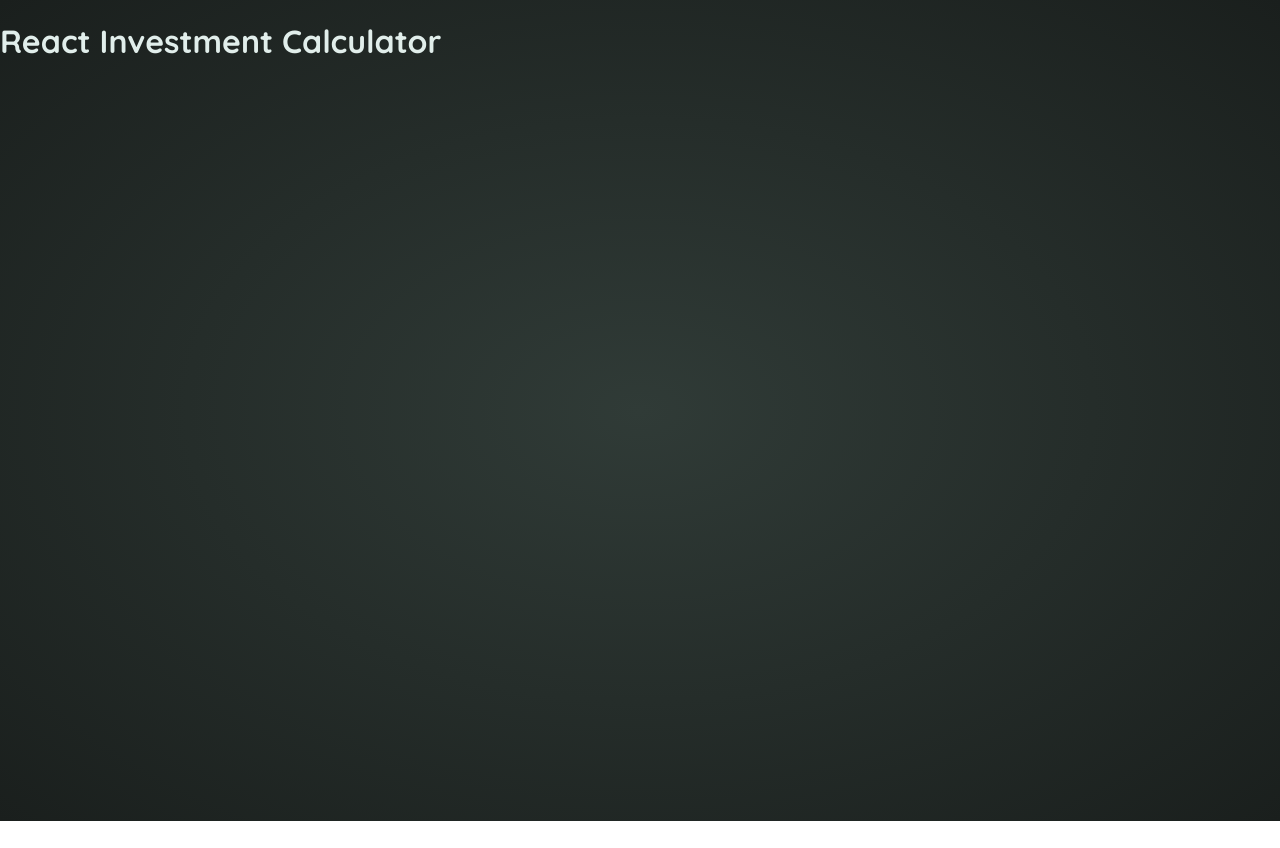
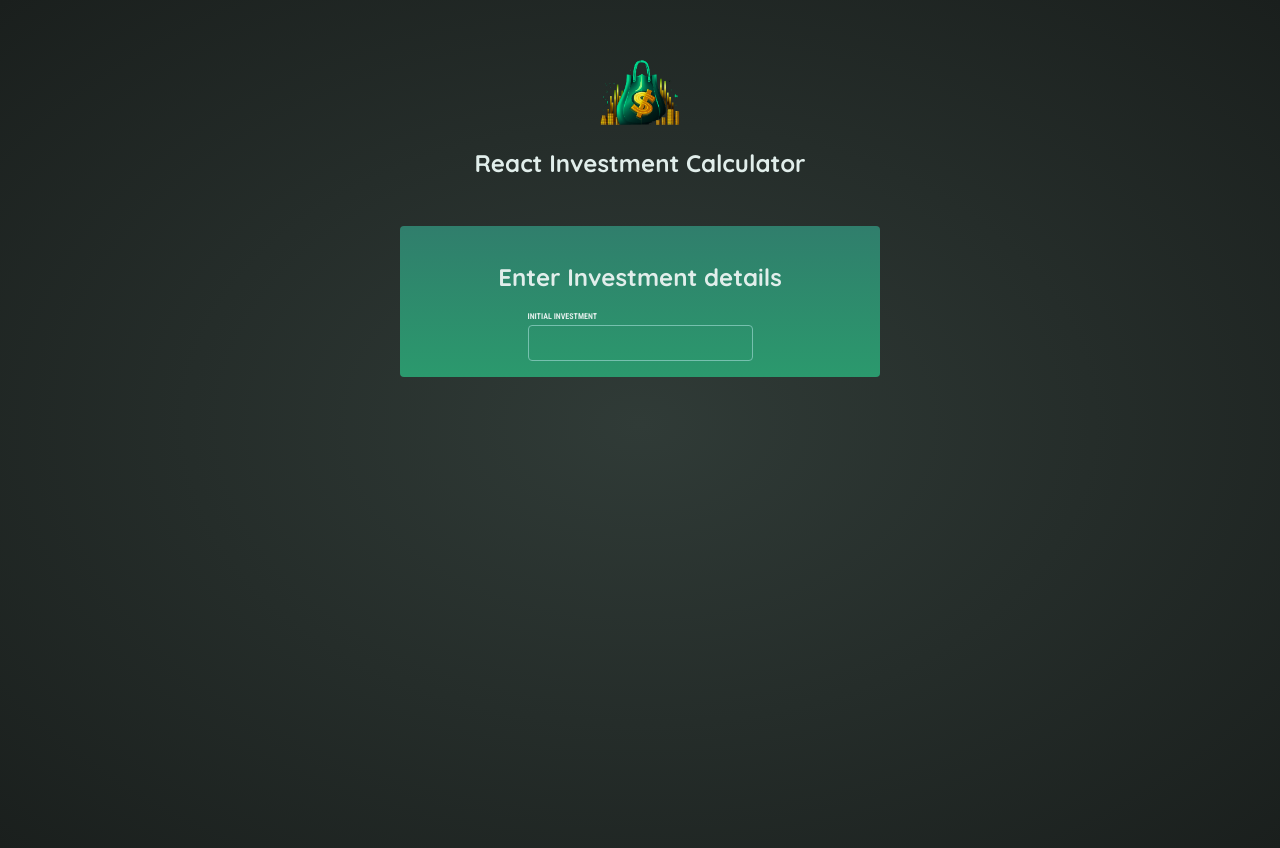
Before and after one commit to MiloszWrobel/Investment-Calculator-Revisit, a React (Vite) app: page / in a window 1280 px wide. Before the commit the page ends 821 px from the top, so only its background shows below. Built offline with nearby package versions, Linux system fonts and the light colour scheme.

Commit message:
Created a header and started working on the user input component

```diff
--- a/src/App.jsx
+++ b/src/App.jsx
@@ -1,7 +1,17 @@
+import Header from "./components/Header";
+import UserInput from "./components/UserInput";
 function App() {
   return (
-    <h1>React Investment Calculator</h1>
-  )
+    <>
+      <Header />
+      <main>
+        <section id="user-input">
+          <h2 className="center">Enter Investment details</h2>
+          <UserInput />
+        </section>
+      </main>
+    </>
+  );
 }
 
-export default App
+export default App;
--- /dev/null
+++ b/src/components/Header.jsx
@@ -0,0 +1,12 @@
+import image from "../assets/investment-calculator-logo.png";
+
+export default function Header() {
+  return (
+    <>
+      <div id="header">
+        <img src={image} />
+        <h1>React Investment Calculator</h1>
+      </div>
+    </>
+  );
+}
--- /dev/null
+++ b/src/components/UserInput.jsx
@@ -0,0 +1,10 @@
+export default function UserInput() {
+  return (
+    <div className="input-group">
+      <div>
+        <label htmlFor="initial-investment">Initial Investment</label>
+        <input type="number" id="initial-investment" />
+      </div>
+    </div>
+  );
+}
```
